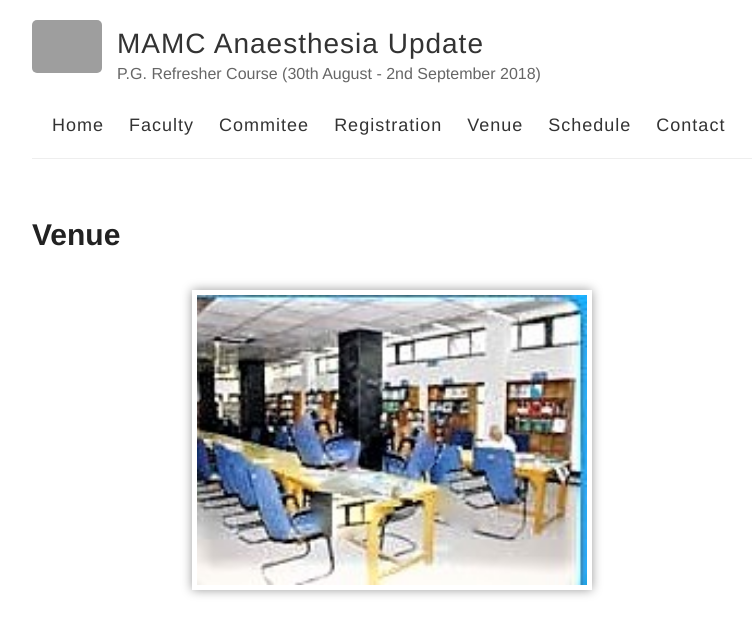
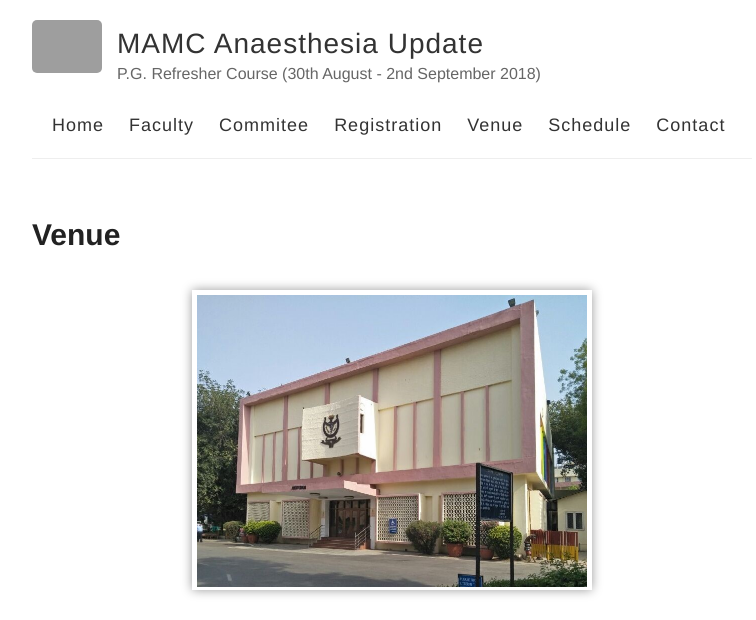
Before and after one commit to manofcomputer/manofcomputer.github.io, a Jekyll site: the page built from venue.md, in a window 1280 px wide. Shown: the top 620 px of the page, without its empty margins (248-1004 px from the left). Built offline with Jekyll 4.4.1, drawn with Linux system fonts in a browser that asks for light colours; nearby versions of some CDN libraries; some of the changed text lies outside the part shown; grey boxes are pictures that could not be loaded.

Commit message:
Venue images changed

```diff
--- a/_layouts/venuehtml.html
+++ b/_layouts/venuehtml.html
@@ -8,16 +8,7 @@
       	<div>
       		<img src="{{site.baseurl}}/images/hall1.jpeg"{:height="300px" width="400px"}>
       	</div>
-      	<div>
-      		<img src="{{site.baseurl}}/images/hall4.jpeg"{:height="300px" width="400px"}>
-      	</div>
-      	<div>
-      		<img src="{{site.baseurl}}/images/hall5.jpeg"{:height="300px" width="400px"}>
-      	</div>
   </div>
-  <script src="//static.codepen.io/assets/common/stopExecutionOnTimeout-b2a7b3fe212eaa732349046d8416e00a9dec26eb7fd347590fbced3ab38af52e.js"></script>
-  <script src='https://cdnjs.cloudflare.com/ajax/libs/jquery/3.1.0/jquery.min.js'></script>
-  <script src="{{ site.baseurl }}/javascript.js"></script>
   <div class="entry">
     {{ content }}
   </div>
```
Also changed, not shown: venue.md (+1 -1 lines).
